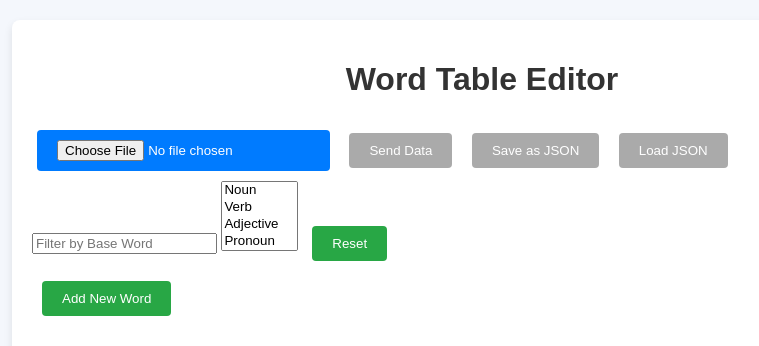
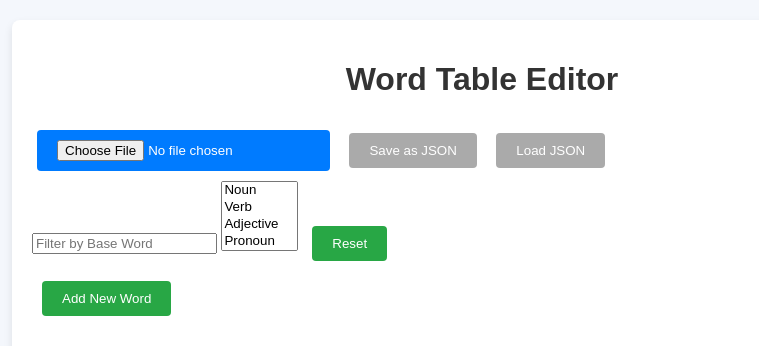
Before and after one commit to Kovvvalski/nlpis-labs, a Flask app: page / in a window 1280 px wide. Shown: the top 346 px of the page, without its empty margins (158-917 px from the left). Run offline with Flask 3, Linux system fonts and the light colour scheme.

Commit message:
deleted shit

```diff
--- a/static/scripts.js
+++ b/static/scripts.js
@@ -1,5 +1,4 @@
 document.getElementById("fileInput").addEventListener("change", handleFileSelect);
-document.getElementById("sendDataBtn").addEventListener("click", sendDataToAPI);
 document.getElementById("saveFileBtn").addEventListener("click", saveToJSON);
 document.getElementById("loadFileBtn").addEventListener("click", loadFromJSON);
 document.getElementById("addWordBtn").addEventListener("click", addNewWord);
@@ -158,10 +157,6 @@ function filterTable() {
     populateTable();
 }
 
-function sendDataToAPI() {
-    alert("Data sent to API successfully!");
-}
-
 function saveToJSON() {
     const blob = new Blob([JSON.stringify(shownWords, null, 2)], { type: "application/json" });
     const link = document.createElement("a");
--- a/templates/index.html
+++ b/templates/index.html
@@ -11,7 +11,6 @@
     <h1>Word Table Editor</h1>
 
     <input type="file" id="fileInput" accept=".txt,.rtf"/>
-    <button id="sendDataBtn" disabled>Send Data</button>
     <button id="saveFileBtn" disabled>Save as JSON</button>
     <button id="loadFileBtn" disabled>Load JSON</button>
 
```
